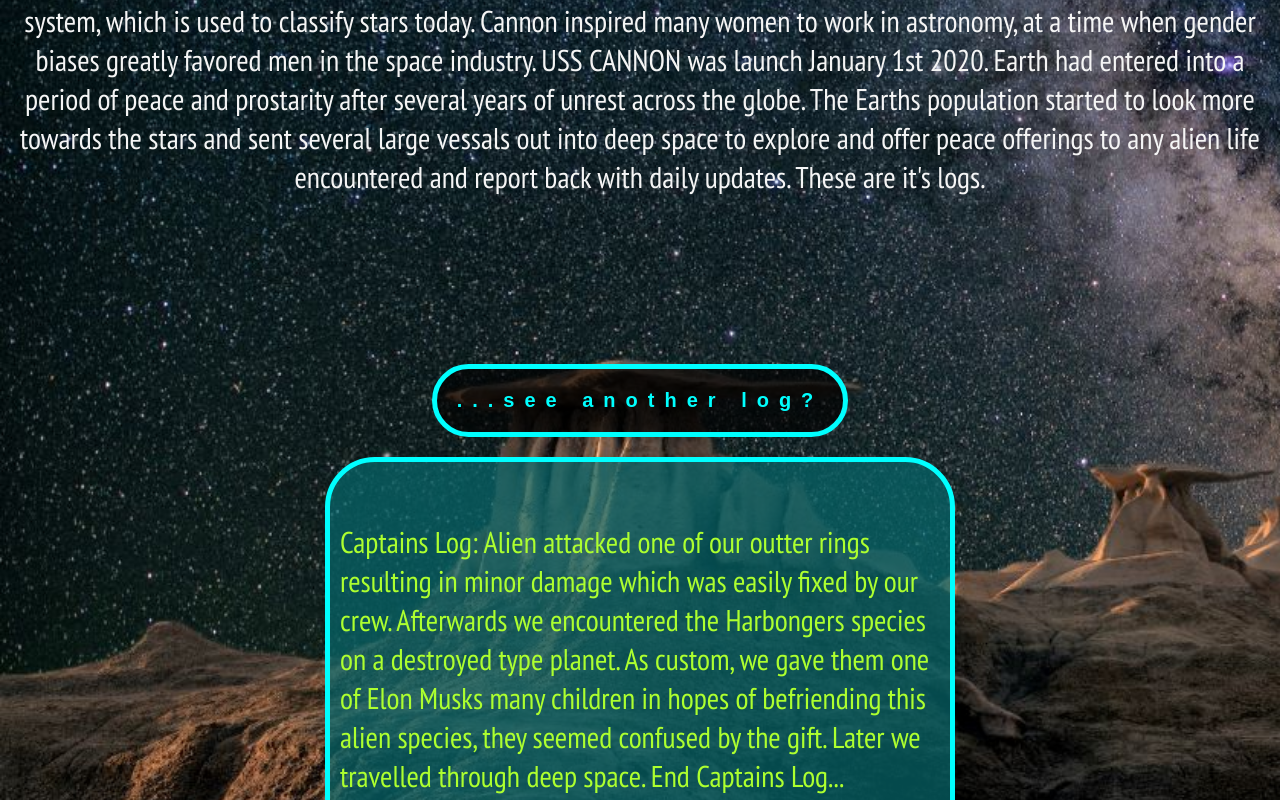
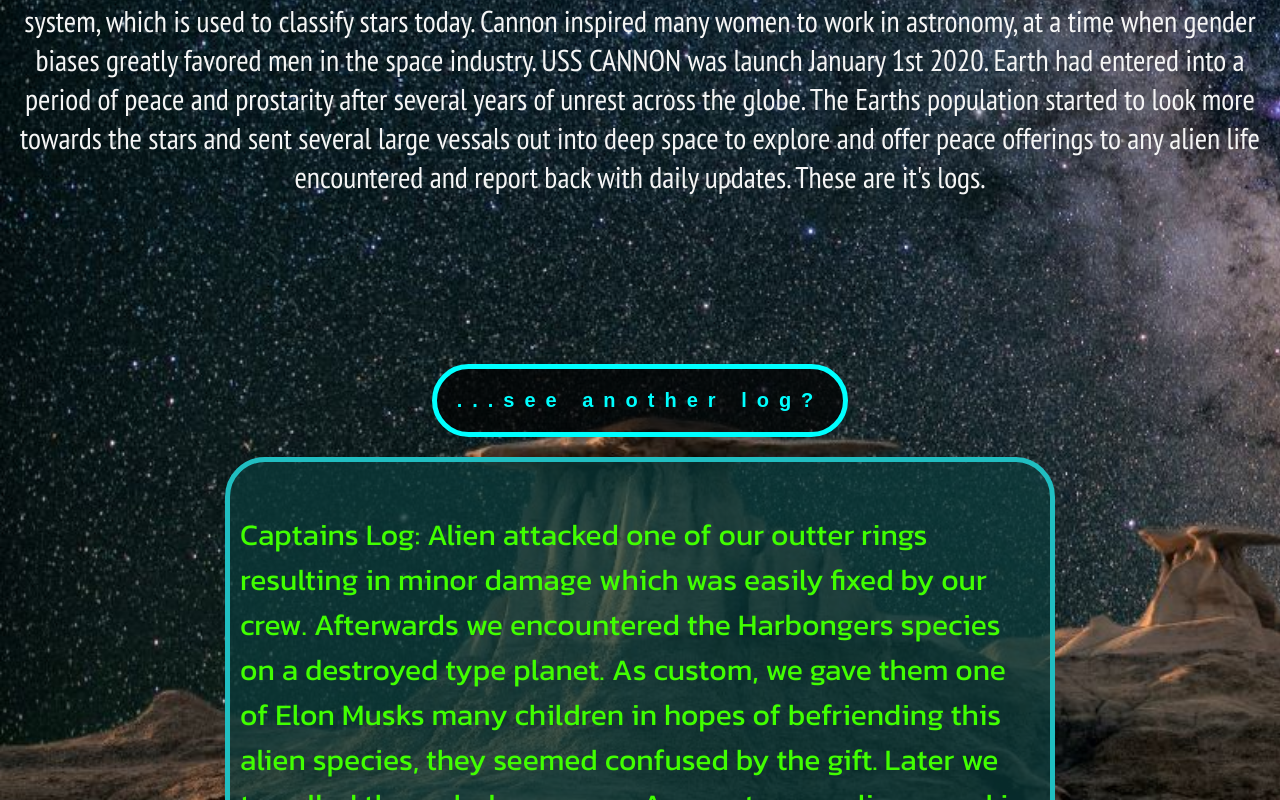
Before and after one commit to mkrs90/StarDateLogs, a plain HTML site: page index.html in a window 1280 px wide. Both pictures are taken after a click on the button "Get Captains Log". Shown: the part 944-1744 px from the top of the page. Drawn offline with Linux system fonts and the light colour scheme.

Commit message:
added galaxy list to function

```diff
--- a/CSS/index.css
+++ b/CSS/index.css
@@ -116,24 +116,19 @@ li {
     color: black;
 }
 
-
-.logSection {
-
-}
-
 .log .logSection {
-    border: 5px solid cyan;
-    border-radius: 50px;
-    background: rgba(6, 104, 109, 0.7);
+    border: 5px solid #20BEC1;
+    border-radius: 40px;
+    background: rgba(10, 60, 61, 0.7);
     display: inline-block;
     text-align: left;
-    padding-top: 30px;
+    padding-top: 20px;
     padding-left: 10px;
     padding-right: 10px;
     font-size: 30px;
-    width: 600px;
-    height: 400px;
+    width: 800px;
+    height: 500px;
     align-items: center;
-    font-family: 'PT Sans Narrow', sans-serif;
-    color: greenyellow;
+    font-family: 'Kanit', sans-serif;
+    color: #41FF00;
 }
--- a/index.html
+++ b/index.html
@@ -7,9 +7,7 @@
     <link rel="stylesheet" type="text/css" href="CSS/index.css"/>
     <link rel="preconnect" href="https://fonts.googleapis.com">
     <link rel="preconnect" href="https://fonts.gstatic.com" crossorigin>
-    <link rel="preconnect" href="https://fonts.googleapis.com">
-<link rel="preconnect" href="https://fonts.gstatic.com" crossorigin>
-<link href="https://fonts.googleapis.com/css2?family=PT+Sans+Narrow&family=Silkscreen&display=swap" rel="stylesheet">
+    <link href="https://fonts.googleapis.com/css2?family=Kanit&family=PT+Sans+Narrow&family=Silkscreen&display=swap" rel="stylesheet">
     <script src="script/main.js"></script>
     <title>Star Date Logs: USS CANNON</title>
 </head>
--- a/script/main.js
+++ b/script/main.js
@@ -59,8 +59,15 @@ const randomEventList = ['Alien attacked one of our outter rings resulting in mi
                     'A Klingon warship was located in this sector. Reports indicate their captain wishes to communicate. Their intention are unknown. USS Enterprise alerted'
                     ]
 
-const galaxyList = [
-
+const galaxyList = ['Pisces Dwarf',
+                    'Andromeda I',
+                    'Draco Dwarf',
+                    'Phoenic Dwarf',
+                    'Leo II',
+                    'NDC 6946',
+                    'EGSY8p7',
+                    'Pinwheel',
+                    'Centaurus A'
                 ]
 
 function printCaptainsLog() {
@@ -74,10 +81,12 @@ function printCaptainsLog() {
     let peaceOffering = peaceOfferingList[getRandNum(peaceOfferingList)];
     let event = randomEventList[getRandNum(randomEventList)];
     let verb = verbList[getRandNum(verbList)];
+    let galaxy = galaxyList[getRandNum(galaxyList)];
 
     let fullstring = `Captains Log: ${event}. Afterwards we encountered
     the ${alien} species on a ${location} type planet. As custom, we gave them ${peaceOffering}
-    in hopes of befriending this alien species, they ${verb} the gift. Later we ${action}. End Captains Log...`;
+    in hopes of befriending this alien species, they ${verb} the gift. Later we ${action}. A new star was
+    discovered in the ${galaxy} galaxy. End Captains Log...`;
     return fullstring;
 }
 
```
